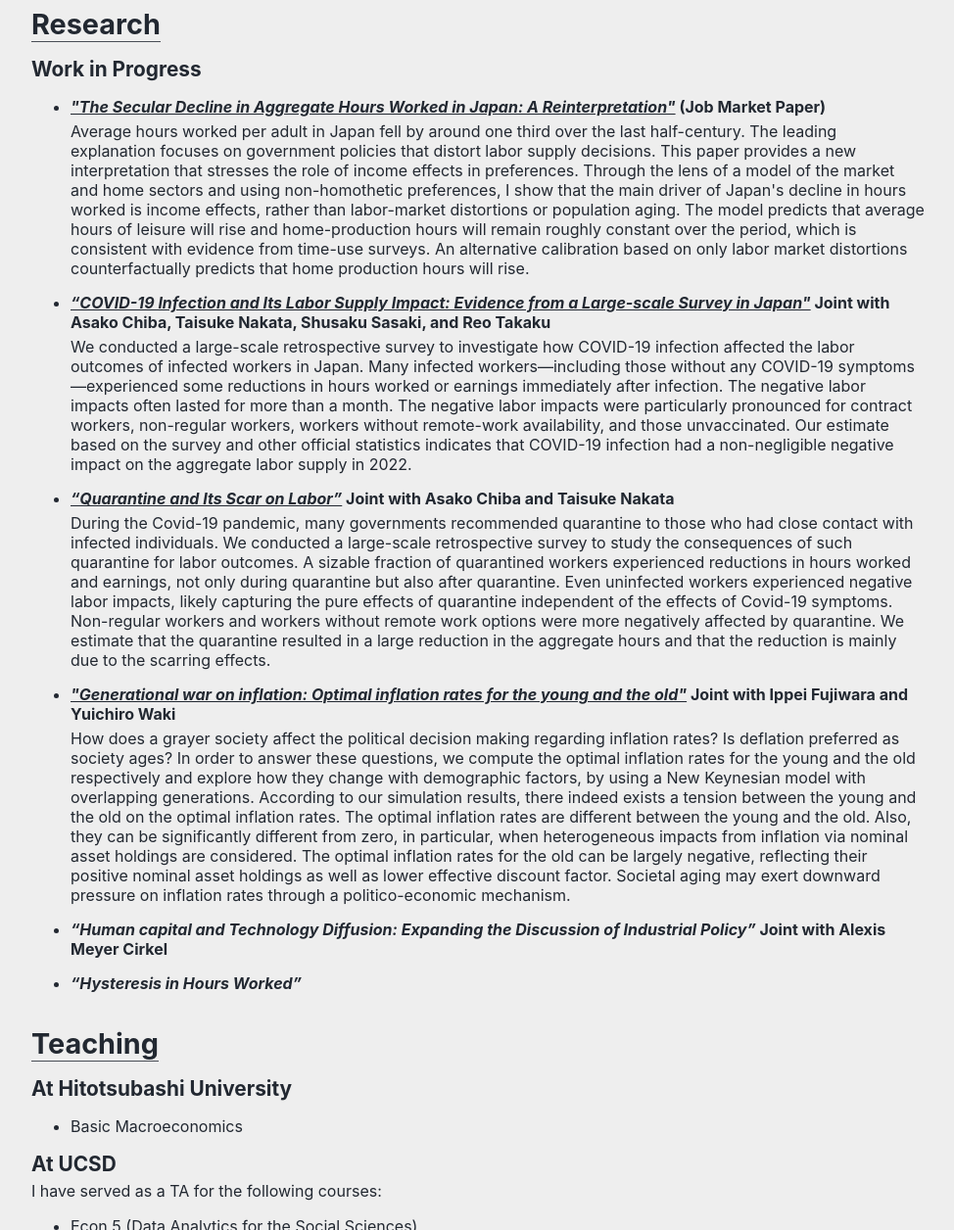
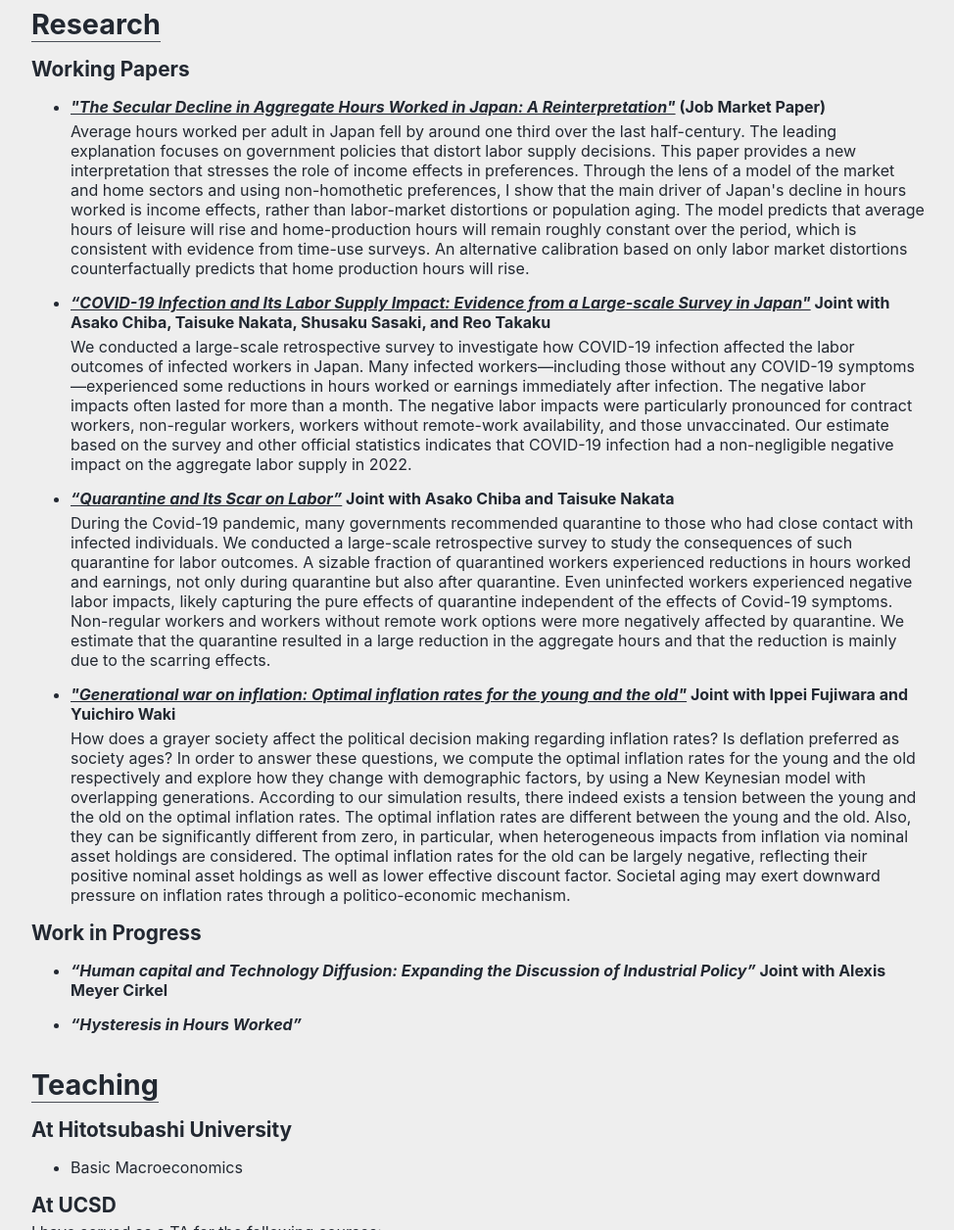
Before and after one commit to Shunsuke-Hori/Shunsuke-Hori.github.io, a plain HTML site: page docs/index.html in a window 1280 px wide. Shown: the part 396-1652 px from the top of the page at 98% size, without its empty margins (32-1006 px from the left). Drawn offline with nearby package versions, Linux system fonts and the light colour scheme.

Commit message:
distiinguish WIP and working papers

```diff
--- a/docs/index.html
+++ b/docs/index.html
@@ -48,11 +48,18 @@
 
             <section id="research">
                 <h1>Research</h1>
-                <h2>Work in Progress</h2>
+                <h2>Working Papers</h2>
                 <div id="external-content-workingpapers"></div>
                 <script>
                     $(function () {
                         $('#external-content-workingpapers').load('working_papers.html');
+                    });
+                </script>
+                <h2>Work in Progress</h2>
+                <div id="external-content-wip"></div>
+                <script>
+                    $(function () {
+                        $('#external-content-wip').load('wip.html');
                     });
                 </script>
                 <!-- <h2>Other Projects</h2>
--- /dev/null
+++ b/docs/wip.html
@@ -0,0 +1,8 @@
+<!-- <html> -->
+<!-- <body> -->
+<ul>
+<li><h3><i>“Human capital and Technology Diffusion: Expanding the Discussion of Industrial Policy”</i> Joint with Alexis Meyer Cirkel</h3></li>
+<li><h3><i>“Hysteresis in Hours Worked”</i></h3></li>
+</ul>
+<!-- </body> -->
+<!-- </html> -->
--- a/docs/working_papers.html
+++ b/docs/working_papers.html
@@ -12,8 +12,6 @@
 </li>
 <li><h3><i><a href = "https://www.rieti.go.jp/jp/publications/dp/19e021.pdf">"Generational war on inflation: Optimal inflation rates for the young and the old"</a></i> Joint with Ippei Fujiwara and Yuichiro Waki</h3></li>
     How does a grayer society affect the political decision making regarding inflation rates? Is deflation preferred as society ages? In order to answer these questions, we compute the optimal inflation rates for the young and the old respectively and explore how they change with demographic factors, by using a New Keynesian model with overlapping generations. According to our simulation results, there indeed exists a tension between the young and the old on the optimal inflation rates. The optimal inflation rates are different between the young and the old. Also, they can be significantly different from zero, in particular, when heterogeneous impacts from inflation via nominal asset holdings are considered. The optimal inflation rates for the old can be largely negative, reflecting their positive nominal asset holdings as well as lower effective discount factor. Societal aging may exert downward pressure on inflation rates through a politico-economic mechanism.
-<li><h3><i>“Human capital and Technology Diffusion: Expanding the Discussion of Industrial Policy”</i> Joint with Alexis Meyer Cirkel</h3></li>
-<li><h3><i>“Hysteresis in Hours Worked”</i></h3></li>
 </ul>
 <!-- </body> -->
 <!-- </html> -->
```
Also changed, not shown: docs/index_jp.html (+8 -1 lines).
